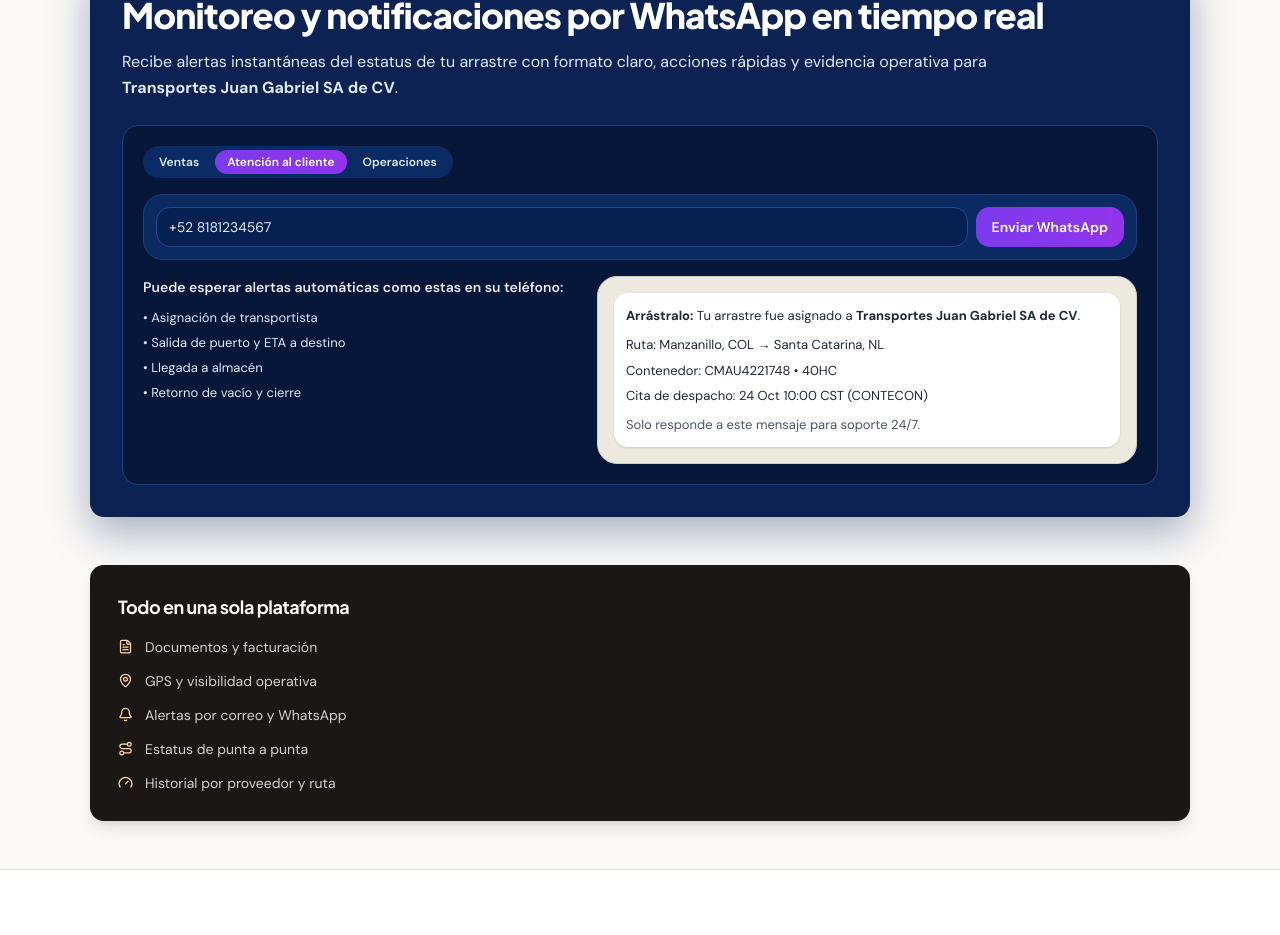
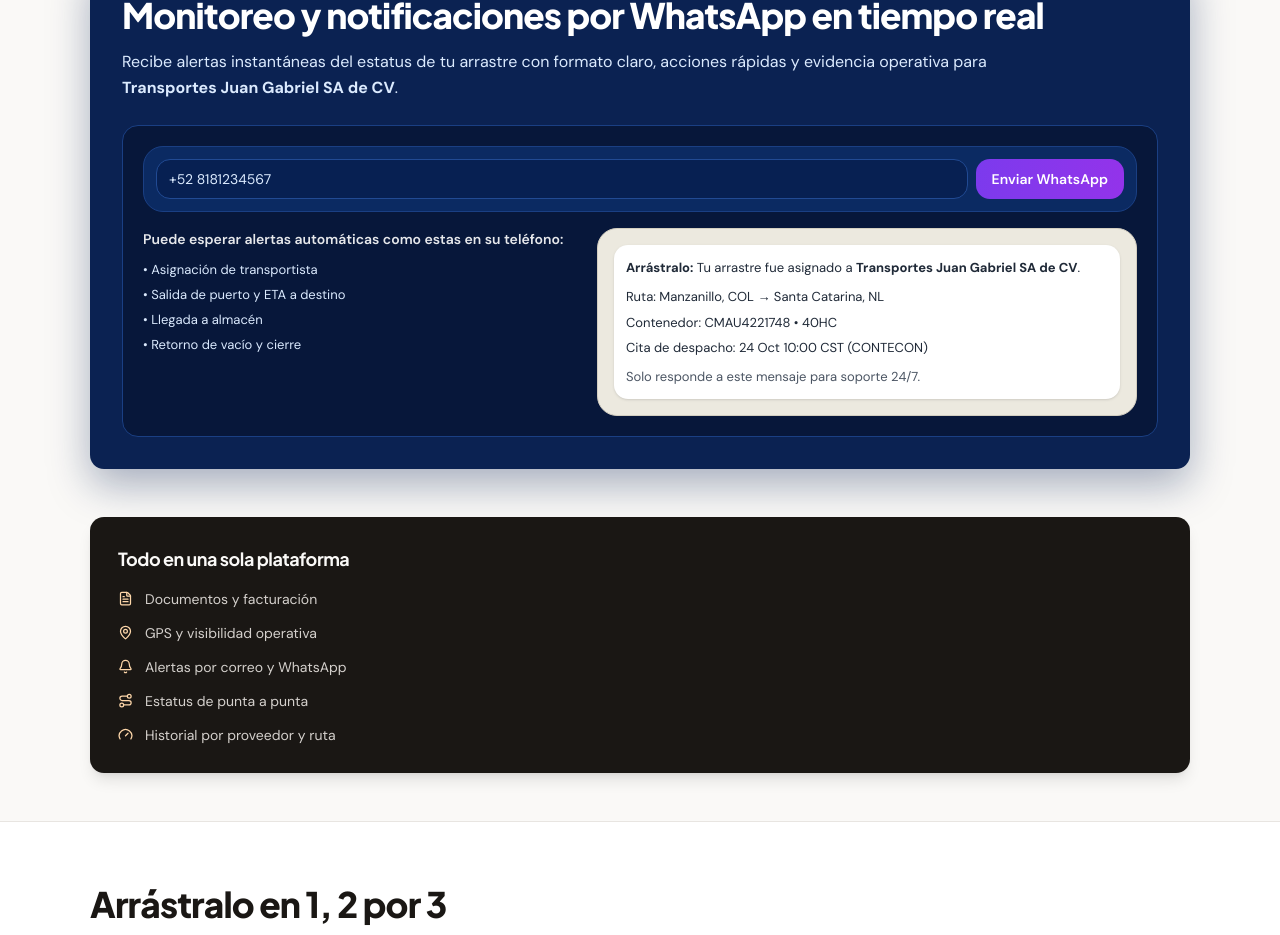
Before and after one commit to apollo-ex/arrastralo, a Next.js app: page /landing in a window 1280 px wide. Shown: the part 4367-5302 px from the top of the page. Built offline with nearby package versions, Linux system fonts and the light colour scheme.

Commit message:
Remove Ventas/Atención/Operaciones pills from WhatsApp mock

```diff
--- a/app/landing/page.tsx
+++ b/app/landing/page.tsx
@@ -415,11 +415,6 @@ export default function LandingPage() {
               </p>
 
               <div className="mt-6 rounded-2xl bg-[#07173a] border border-[#1a3f83] p-4 sm:p-5">
-                <div className="inline-flex rounded-full bg-[#0a2b63] p-1 gap-1 text-xs font-semibold mb-4">
-                  <span className="px-3 py-1 rounded-full text-blue-100">Ventas</span>
-                  <span className="px-3 py-1 rounded-full bg-gradient-to-r from-[#7c3aed] to-[#9333ea] text-white">Atención al cliente</span>
-                  <span className="px-3 py-1 rounded-full text-blue-100">Operaciones</span>
-                </div>
 
                 <div className="rounded-xl border border-[#1a3f83] bg-[#0b2a62] p-2.5 sm:p-3 flex flex-col sm:flex-row gap-2">
                   <div className="flex-1 h-10 rounded-lg bg-[#072052] border border-[#214a93] px-3 flex items-center text-blue-100 text-sm">
```
